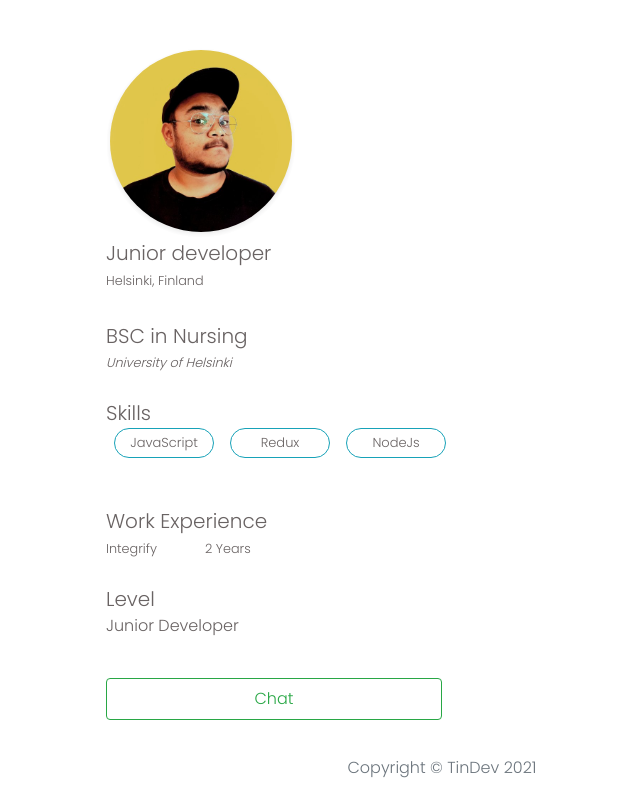
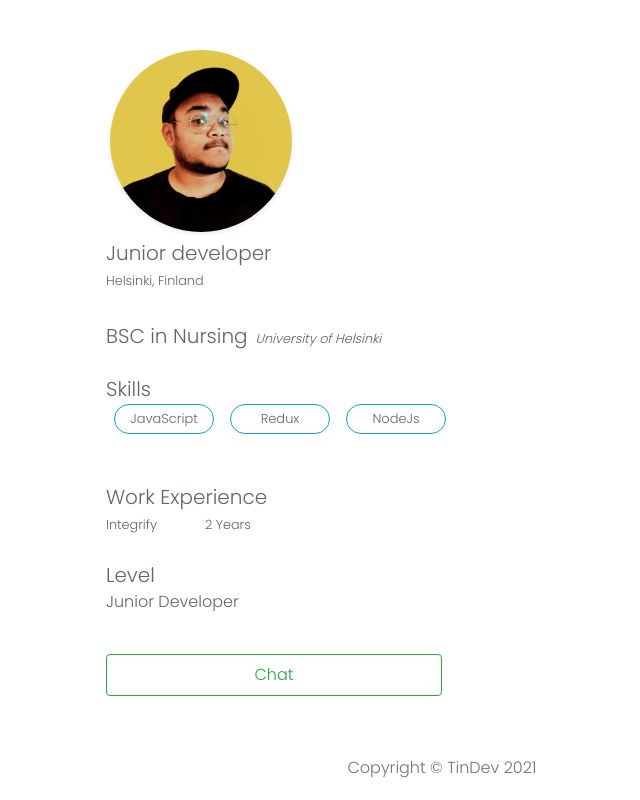
Before and after one commit to khumair/Tindev-Frontend, a React (Create React App) app: page /jobseeker/profile in a window 1280 px wide. Shown: the whole page, without its empty margins (198-838 px from the left). Built offline with nearby package versions, Linux system fonts and the light colour scheme.

Commit message:
Improve design for jobseeker/profile

```diff
--- a/src/pages/Profile/index.tsx
+++ b/src/pages/Profile/index.tsx
@@ -15,12 +15,10 @@ const Profile = () => {
         <small>Helsinki, Finland</small>
       </p>
 
-      <span className="h5">BSC in Nursing</span>
-      <br />
+      <span className="h5 pr-2">BSC in Nursing</span>
       <small>
         <em>University of Helsinki</em>
       </small>
-
       <br />
       <br />
 
```
